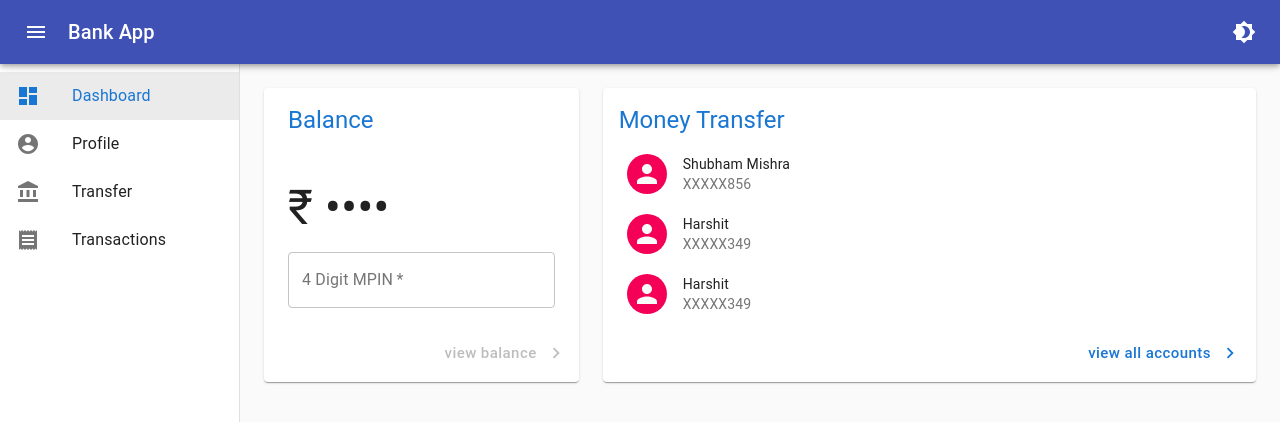
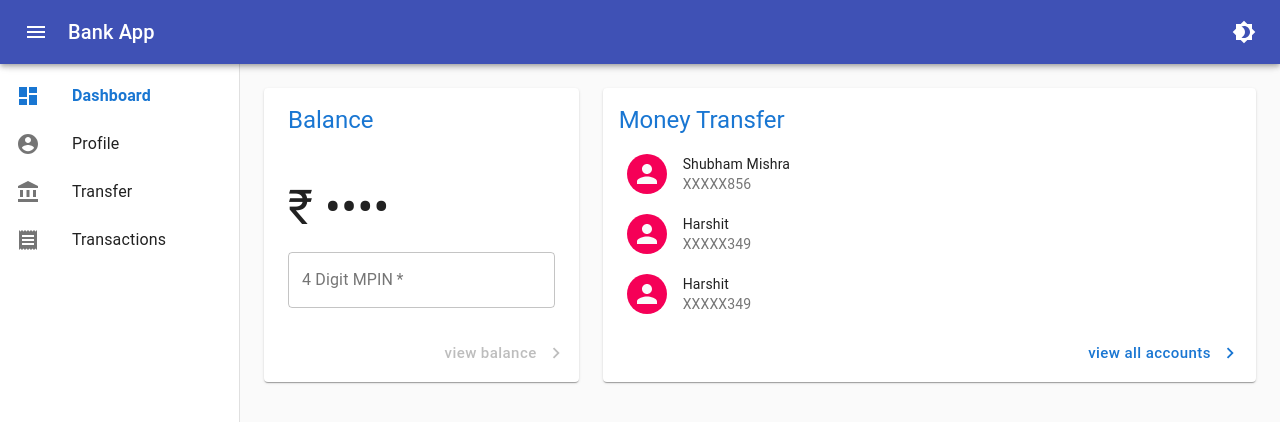
Before and after one commit to aragon12/my_bankapp, a React (Create React App) app: page / in a window 1280 px wide. Shown: the top 422 px of the page. Built offline with nearby package versions, Linux system fonts and the light colour scheme.

Commit message:
DrawerList: do not change selected item background
instead, make that item bold

```diff
--- a/src/DrawerList.js
+++ b/src/DrawerList.js
@@ -52,13 +52,20 @@ function DrawerList() {
 };
 
 function CustomListItem({ icon: Icon, text, select, ...rest }) {
-  text = select ? <Typography color='primary'>{text}</Typography> : text;
+  const list_text = select ?
+    <Typography
+      style={{ fontWeight: 'bold' }}
+      color='primary'>
+      {text}
+    </Typography>
+    : text;
+
   return (
-    <ListItem selected={select} {...rest}>
+    <ListItem {...rest}>
       <ListItemIcon>
         <Icon color={select ? 'primary' : undefined} />
       </ListItemIcon>
-      <ListItemText primary={text} />
+      <ListItemText primary={list_text} />
     </ListItem>
   );
 }
```
